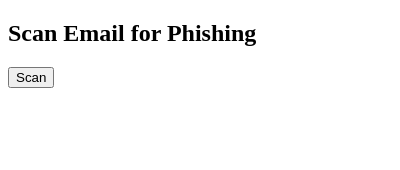
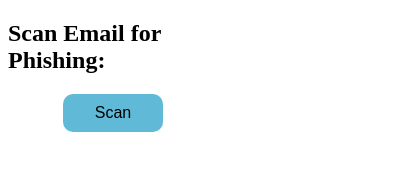
Before and after one commit to Olixiar/PhishNetAI, a browser extension: page popup.html in a window 400 px wide. Drawn offline with Linux system fonts and the light colour scheme.

Commit message:
updated styling in popup.html

```diff
--- a/popup.html
+++ b/popup.html
@@ -2,12 +2,25 @@
 <html lang="en">
 <head>
     <meta charset="UTF-8">
-    <meta name="viewport" content="width=device-width, initial-scale=1.0">
+    <meta name="viewport", content="width=device-width, initial-scale=1.0" />
     <title>Email Scanner</title>
     <script src="popup.js" defer></script>
 </head>
-<body>
-    <h2>Scan Email for Phishing</h2>
-    <button id="scan-email">Scan</button>
+<body style="height:90px;width:210px;">
+    <h2>Scan Email for Phishing:</h2>
+    <div style = "text-align: center; padding: 0px;">
+        <button id="scan-email", style="
+        border: none;
+        border-radius:10px;
+        background:#60bad7;
+        padding: 10px 32px;
+        text-align: left;
+        text-decoration: none;
+        display: inline-block;
+        font-size: 16px;">
+            Scan
+        </button>
+    </script>
+    </div>
 </body>
 </html>
```
